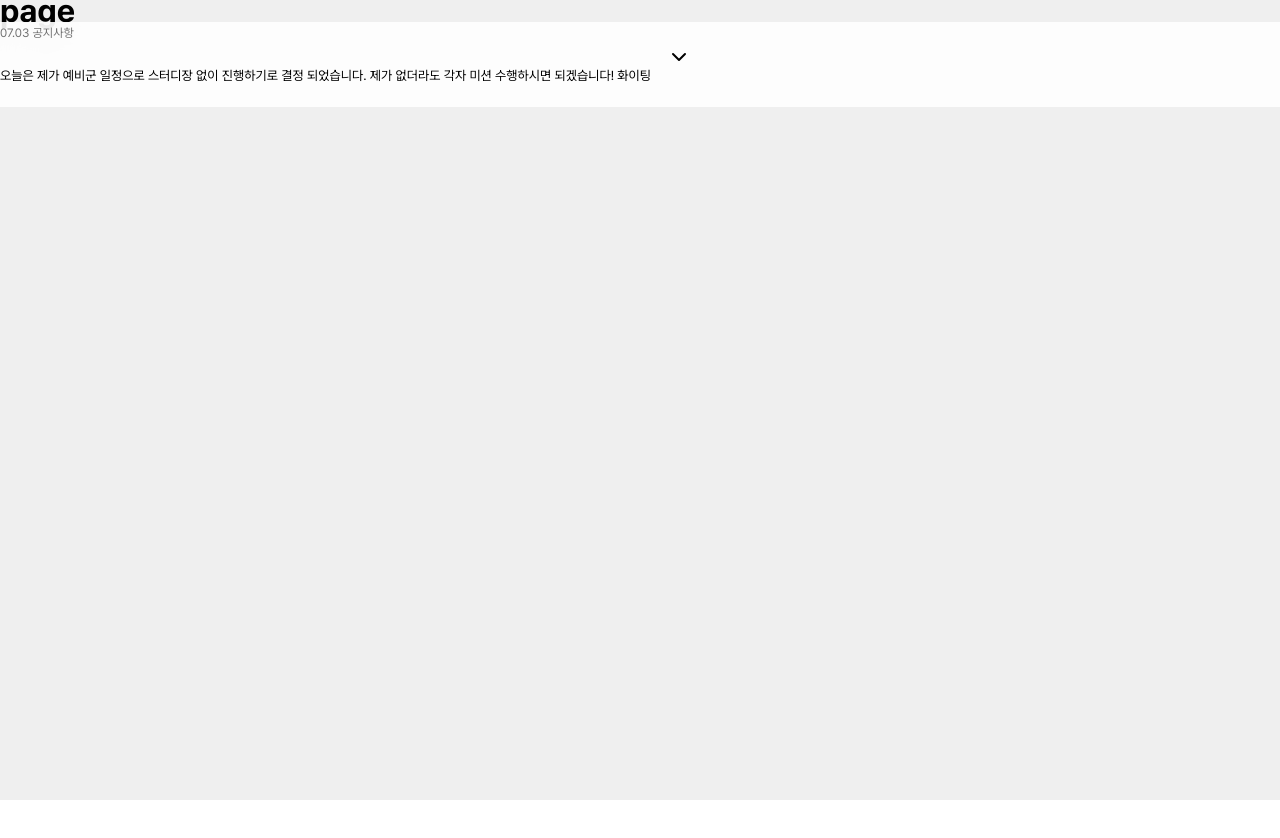
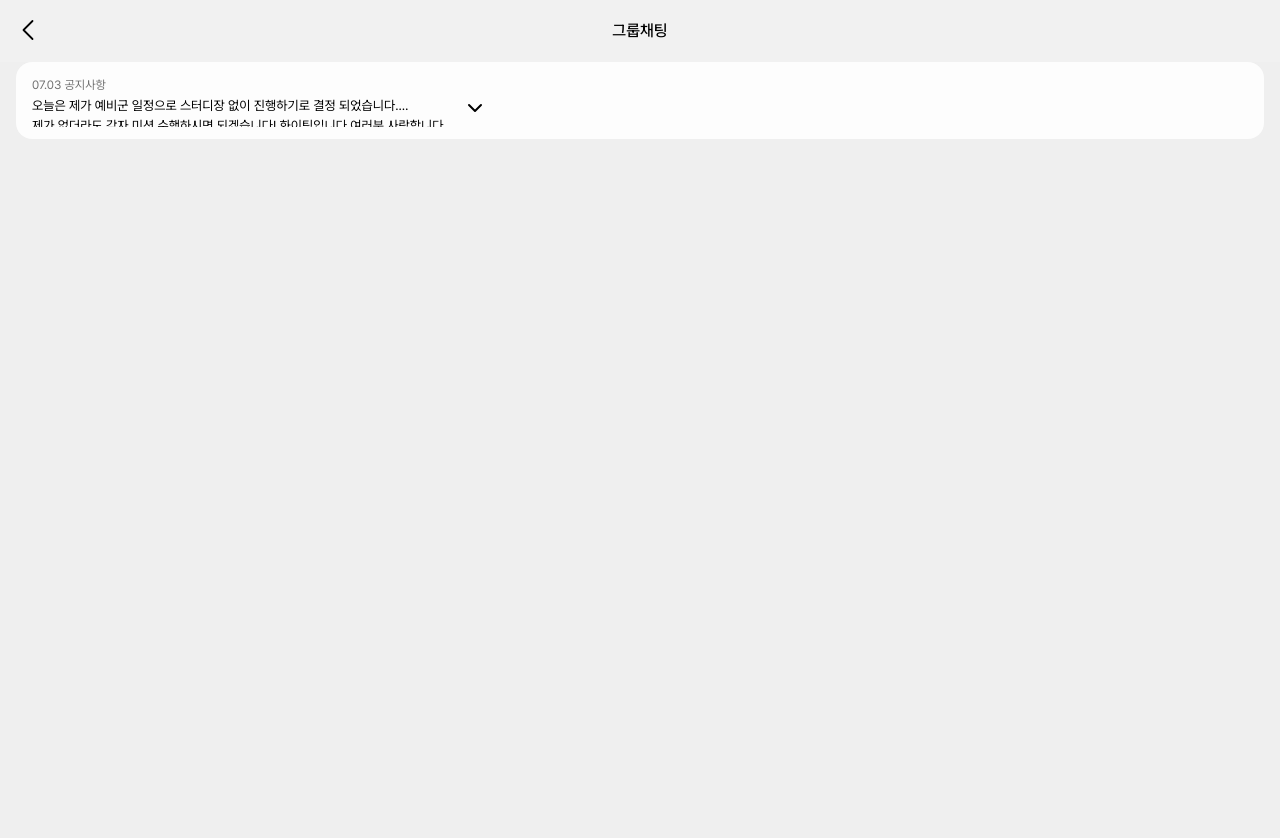
Before and after one commit to prgrms-web-devcourse-final-project/WEB4_5_9to6_FE, a Next.js app: page /chat in a window 1280 px wide. Shown: the top 838 px of the page. Before the commit the page ends 800 px from the top, so only its background shows below. Built offline with nearby package versions, Linux system fonts and the light colour scheme.

Commit message:
임시저장

```diff
--- a/src/app/chat/page.tsx
+++ b/src/app/chat/page.tsx
@@ -1,10 +1,13 @@
 import NoticeBox from "@/components/common/NoticeBox";
+import SubHeader from "@/components/common/SubHeader";
 
 export default async function chatPage() {
     return (
         <>
-            <div className="h-screen bg-[var(--color-gray200)]">
-                <h1>page</h1>
+            <SubHeader className="bg-[var(--color-gray200)]/85">
+                그룹채팅
+            </SubHeader>
+            <div className="h-screen bg-[var(--color-gray200)] px-4">
                 <NoticeBox />
             </div>
         </>
--- a/src/components/common/NoticeBox.tsx
+++ b/src/components/common/NoticeBox.tsx
@@ -9,16 +9,18 @@ export default function NoticeBox() {
     const toggleHandler = () => setExpanded((prev) => !prev);
     return (
         <>
-            <div className="mx-5rounded-2xl bg-white/85 backdrop-blur-lg">
+            <div className="rounded-2xl bg-white/85 px-4 py-3 backdrop-blur-xl">
                 <p className="c2 text-[var(--color-gray700)]">07.03 공지사항</p>
                 {/* 80글자 제한 */}
                 <div className="flex">
                     <p
-                        className={`c1 my-5 mr-4 text-[var(--color-gray-1000)] ${expanded ? "line-clamp-none" : "line-clamp-1"}`}
+                        className={`c1 mr-4 line-clamp-1 overflow-hidden leading-5 text-[var(--color-gray-1000)] ${expanded ? "line-clamp-none" : "overflow-hidden text-ellipsis whitespace-nowrap"}`}
                     >
                         오늘은 제가 예비군 일정으로 스터디장 없이 진행하기로
-                        결정 되었습니다. 제가 없더라도 각자 미션 수행하시면
-                        되겠습니다! 화이팅
+                        결정 되었습니다.
+                        <br />
+                        제가 없더라도 각자 미션 수행하시면 되겠습니다!
+                        화이팅입니다 여러분 사랑합니다.
                     </p>
                     <div className="">
                         <button
--- a/src/components/common/SubHeader.tsx
+++ b/src/components/common/SubHeader.tsx
@@ -3,12 +3,20 @@
 import { useRouter } from "next/navigation";
 import { ChevronLeft } from "lucide-react";
 
-export default function SubHeader({ children }: { children: React.ReactNode }) {
+export default function SubHeader({
+    children,
+    className,
+}: {
+    children: React.ReactNode;
+    className: string;
+}) {
     const router = useRouter();
 
     return (
         <>
-            <div className="h5 relative flex h-[62px] w-full cursor-default items-center justify-center">
+            <div
+                className={`h5 relative flex h-[62px] w-full cursor-default items-center justify-center ${className}`}
+            >
                 <ChevronLeft
                     strokeWidth={1.2}
                     size={36}
```
